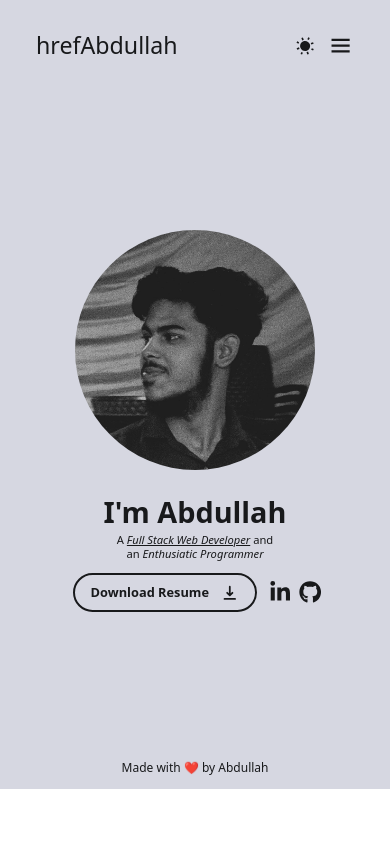
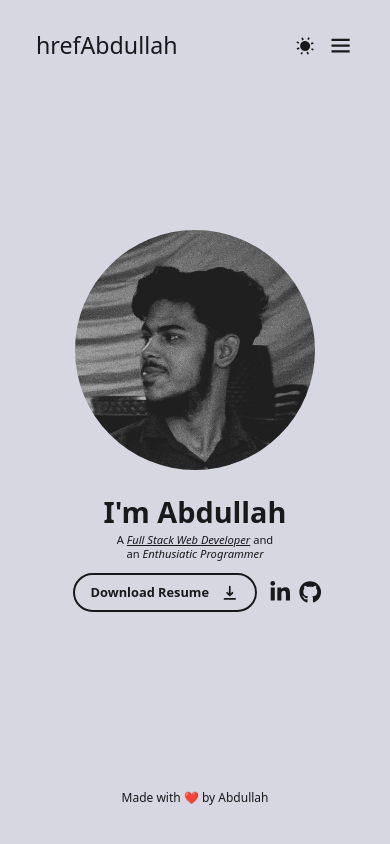
Before and after one commit to hrefabdullah/portfolioHref, a React (Vite) app: page / in a window 390 px wide. Built offline with nearby package versions, Linux system fonts and the light colour scheme.

Commit message:
added favicon and updated title name

```diff
--- a/index.html
+++ b/index.html
@@ -2,8 +2,9 @@
 <html lang="en">
   <head>
     <meta charset="UTF-8" />
+    <link rel="icon" href="./public/pfp.jpg" >
     <meta name="viewport" content="width=device-width, initial-scale=1.0" />
-    <title>HrefAbdullah</title>
+    <title>hrefAbdullah</title>
   </head>
   <body>
     <div id="root"></div>
--- a/src/App.jsx
+++ b/src/App.jsx
@@ -10,7 +10,7 @@ import BlogsPage from './pages/BlogsPage'
 const App = () => {
   const theme = useSelector((state) => state.theme.value)
   return (
-    <div className={`${theme ? "bg-[#18191b] text-[#d6d7e1]" : "bg-[#d6d7e1] text-[#18191b]"} min-h-[93.5vh] md:min-h-[99.9vh] `}>
+    <div className={`${theme ? "bg-[#18191b] text-[#d6d7e1]" : "bg-[#d6d7e1] text-[#18191b]"} min-h-screen md:min-h-[99.9vh] `}>
       <BrowserRouter>
         <Routes>
           <Route path='/' element={<Home />} />
--- a/src/components/Footer.jsx
+++ b/src/components/Footer.jsx
@@ -1,6 +1,6 @@
 const Footer = () => {
   return (
-    <div className={`text-[clamp(0.75rem,2vw,1rem)] text-medium mt-1 lg:mt-10 flex justify-center items-center`}>
+    <div className={`text-[clamp(0.75rem,2vw,1rem)] text-medium mt-[4vh] lg:mt-10 flex justify-center items-center`}>
       <h1>Made with ❤️ by Abdullah</h1>
     </div>
   )
```
Also changed, not shown: public/pfp.jpg (added), 1 other file (tests, documents, lock files or other folders).
